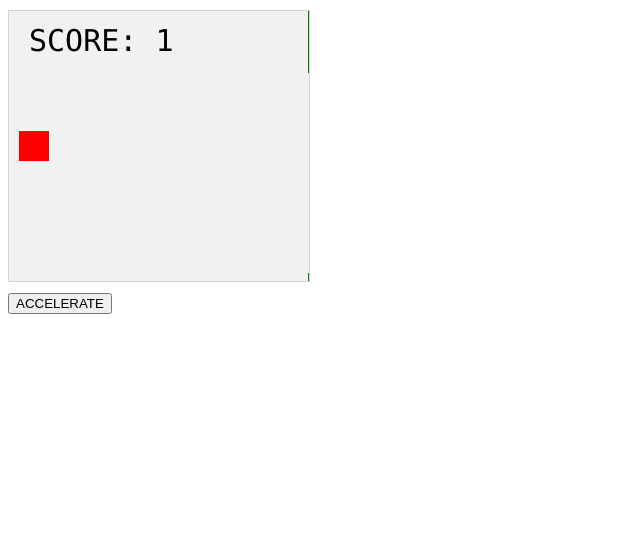
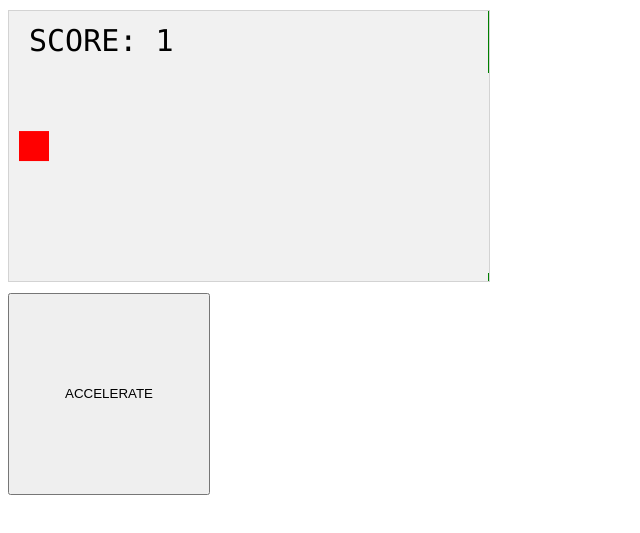
Before and after one commit to vardhanreddy27/game, a plain HTML site: page index.html in a window 1280 px wide. Shown: the part 61-594 px from the top of the page, without its empty margins (0-640 px from the left). Drawn offline with Linux system fonts and the light colour scheme.

Commit message:
Update index.html

```diff
--- a/index.html
+++ b/index.html
@@ -8,6 +8,11 @@ canvas {
     background-color: #f1f1f1;
     position: absolute;
     margin-top: 50px;
+}
+.hi{
+
+    height: 202px;
+    width: 202px;
 }
 </style>
 </head><h1>JANU score<a href=""> 115578</h1></a><br><br><br><br>
@@ -28,7 +33,7 @@ function startGame() {
 var myGameArea = {
     canvas : document.createElement("canvas"),
     start : function() {
-        this.canvas.width = 300;
+        this.canvas.width = 480;
         this.canvas.height = 270;
         this.context = this.canvas.getContext("2d");
         document.body.insertBefore(this.canvas, document.body.childNodes[0]);
@@ -143,7 +148,7 @@ function accelerate(n) {
 
 
 
-<button onmousedown="accelerate(-0.2)" onmouseup="accelerate(0.05)">ACCELERATE</button>
+<button class="hi" onmousedown="accelerate(-0.2)" onmouseup="accelerate(0.05)">ACCELERATE</button>
 </pre>
 </body>
 </html>
```
